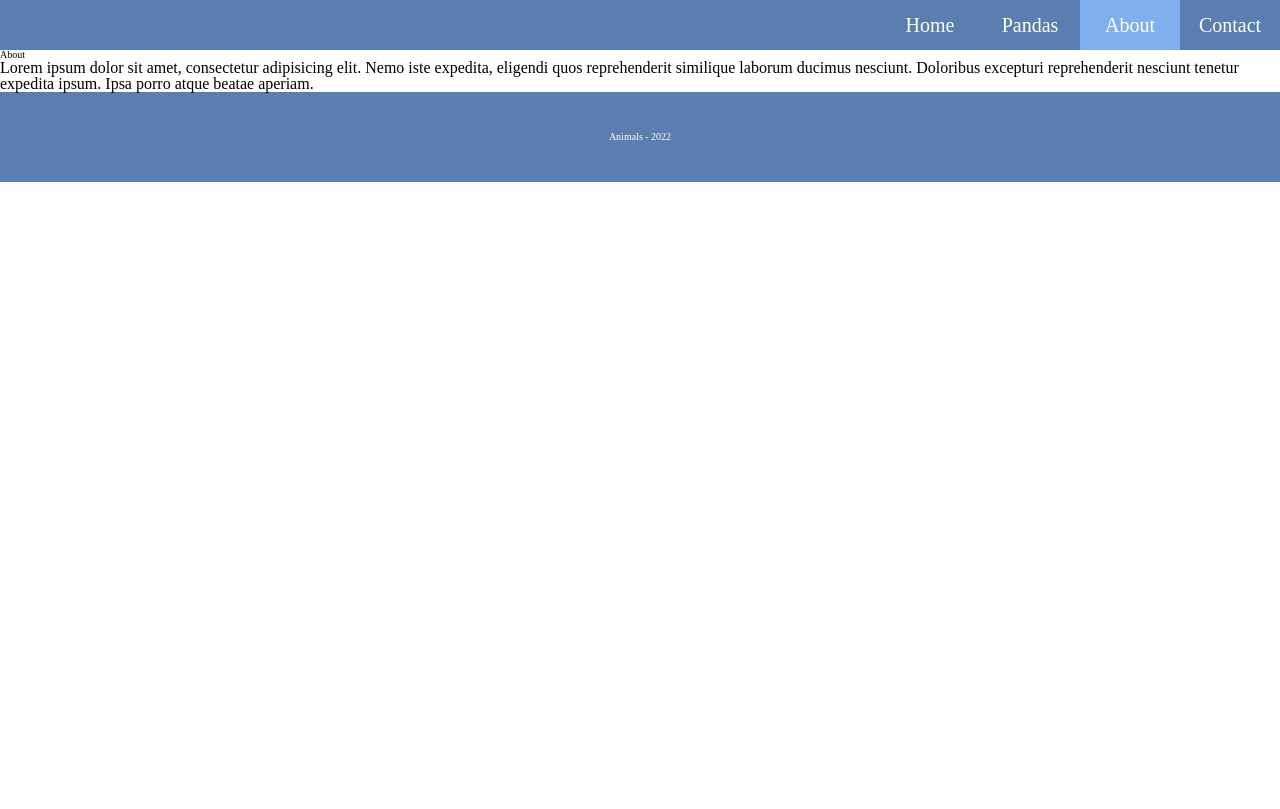
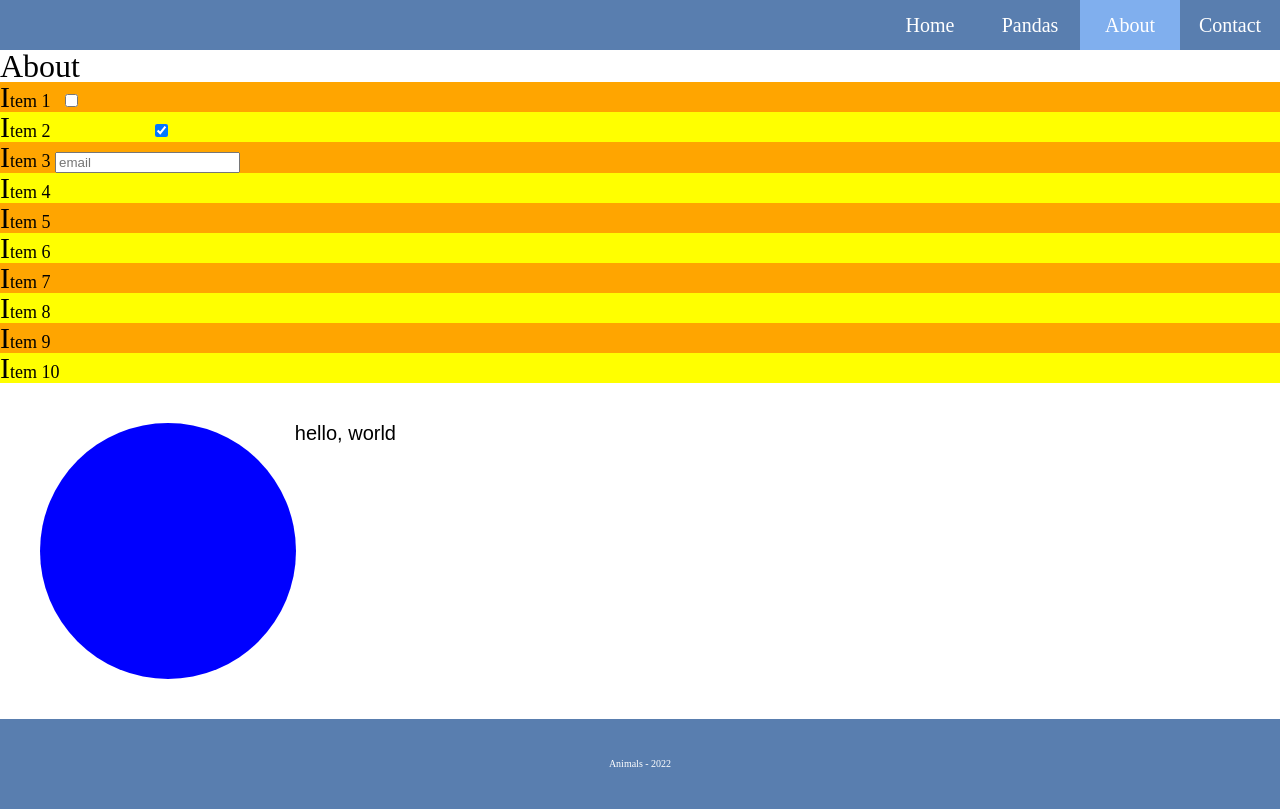
Before and after one commit to mkubera/html-31, a plain HTML site: page about.html in a window 1280 px wide. Drawn offline with nearby package versions, Linux system fonts and the light colour scheme.

Commit message:
pseudo + animacje

```diff
--- a/about.html
+++ b/about.html
@@ -36,12 +36,28 @@
     </header>
 
     <h1>About</h1>
-    <p>
-      Lorem ipsum dolor sit amet, consectetur adipisicing elit. Nemo iste
-      expedita, eligendi quos reprehenderit similique laborum ducimus nesciunt.
-      Doloribus excepturi reprehenderit nesciunt tenetur expedita ipsum. Ipsa
-      porro atque beatae aperiam.
-    </p>
+
+    <section>
+      <ul class="about-items">
+        <li>Item 1 <input type="checkbox" /></li>
+        <li>Item 2 <input type="checkbox" checked /></li>
+        <li>
+          Item 3
+          <input type="text" placeholder="email" />
+        </li>
+        <li>Item 4</li>
+        <li>Item 5</li>
+        <li>Item 6</li>
+        <li>Item 7</li>
+        <li>Item 8</li>
+        <li>Item 9</li>
+        <li>Item 10</li>
+      </ul>
+    </section>
+
+    <section>
+      <div class="circle"></div>
+    </section>
 
     <footer>Animals - 2022</footer>
   </body>
--- a/css/main.css
+++ b/css/main.css
@@ -11,6 +11,13 @@ html {
 body {
   margin: 0;
   padding: 0;
+}
+
+h1 {
+  font-size: 3.2rem;
+}
+h2 {
+  font-size: 2.4rem;
 }
 
 p {
@@ -58,12 +65,11 @@ nav {
   padding: 8rem 0 8rem 2rem;
   background-color: #ddd;
 }
+
 .intro h1 {
-  font-size: 3.2rem;
   margin-bottom: 0.4rem;
 }
 .intro h2 {
-  font-size: 2.4rem;
   margin-bottom: 2rem;
 }
 
@@ -144,3 +150,62 @@ footer {
 .nav-link.active {
   background-color: rgb(128, 175, 238);
 }
+
+.about-items {
+  font-size: 1.8rem;
+}
+.about-items li:nth-of-type(odd) {
+  background-color: orange;
+}
+.about-items li:nth-of-type(even) {
+  background-color: yellow;
+}
+.about-items li::selection {
+  background-color: gray;
+  color: #fff;
+}
+.about-items li::first-letter {
+  font-size: 3rem;
+}
+
+.about-items li input[type="checkbox"] {
+  margin-left: 1rem;
+  transition: all 1s;
+}
+.about-items li input[type="checkbox"]:checked {
+  margin-left: 10rem;
+}
+.about-items li input[type="text"]:focus {
+  border: 0.5rem solid red;
+  outline: 0;
+  opacity: 1;
+}
+
+.circle {
+  width: 20%;
+  aspect-ratio: 1/1;
+  background-color: blue;
+  border-radius: 50%;
+  margin: 4rem;
+  position: relative;
+}
+.circle::after {
+  content: "hello, world";
+  font-size: 2rem;
+  font-family: sans-serif;
+  position: absolute;
+  right: -10rem;
+}
+
+@media screen and (min-width: 700px) {
+  .circle {
+    /* transition: all 1s; */
+    transition-property: width, border-radius, background-color;
+    transition-duration: 2.5s;
+  }
+  .circle:hover {
+    background-color: aqua;
+    border-radius: 5%;
+    width: 25%;
+  }
+}
```
